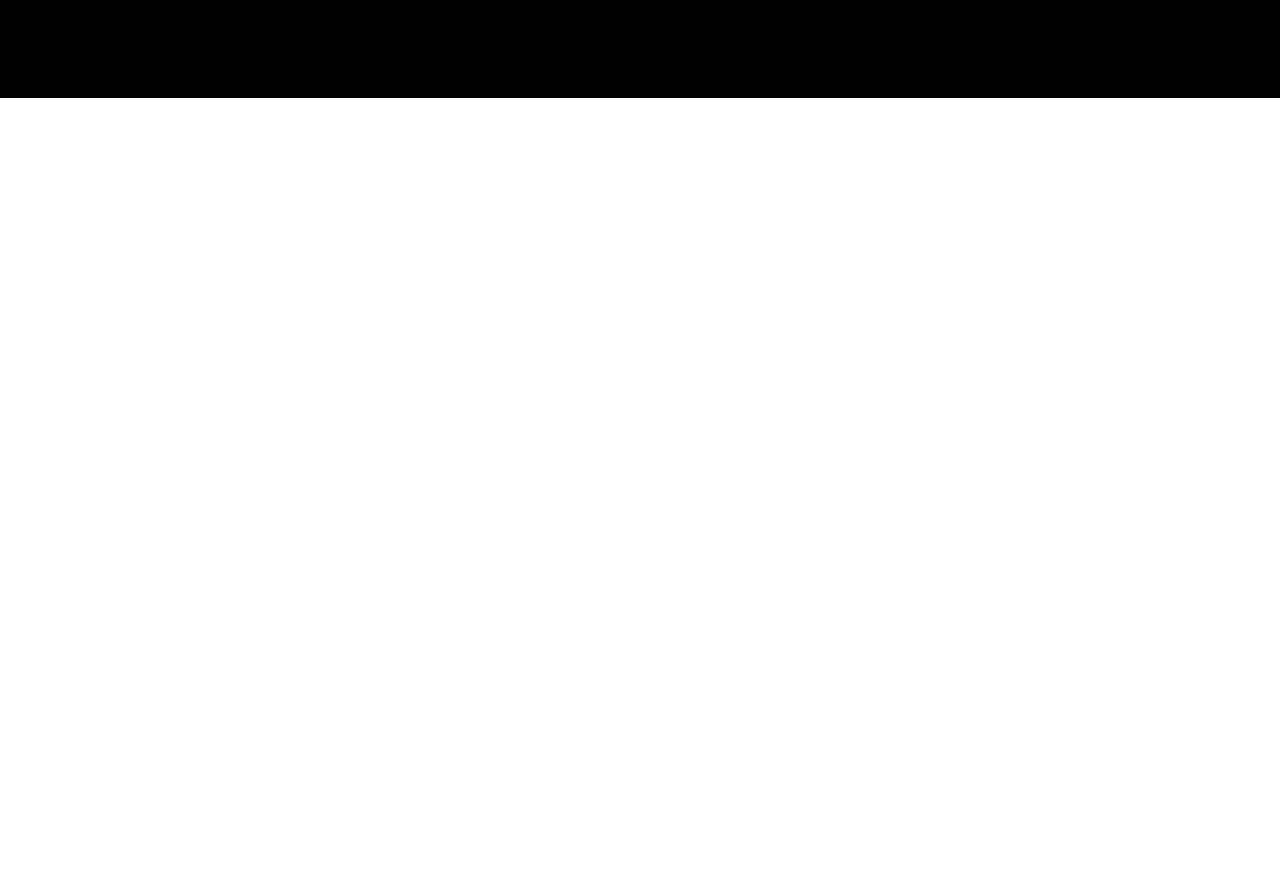
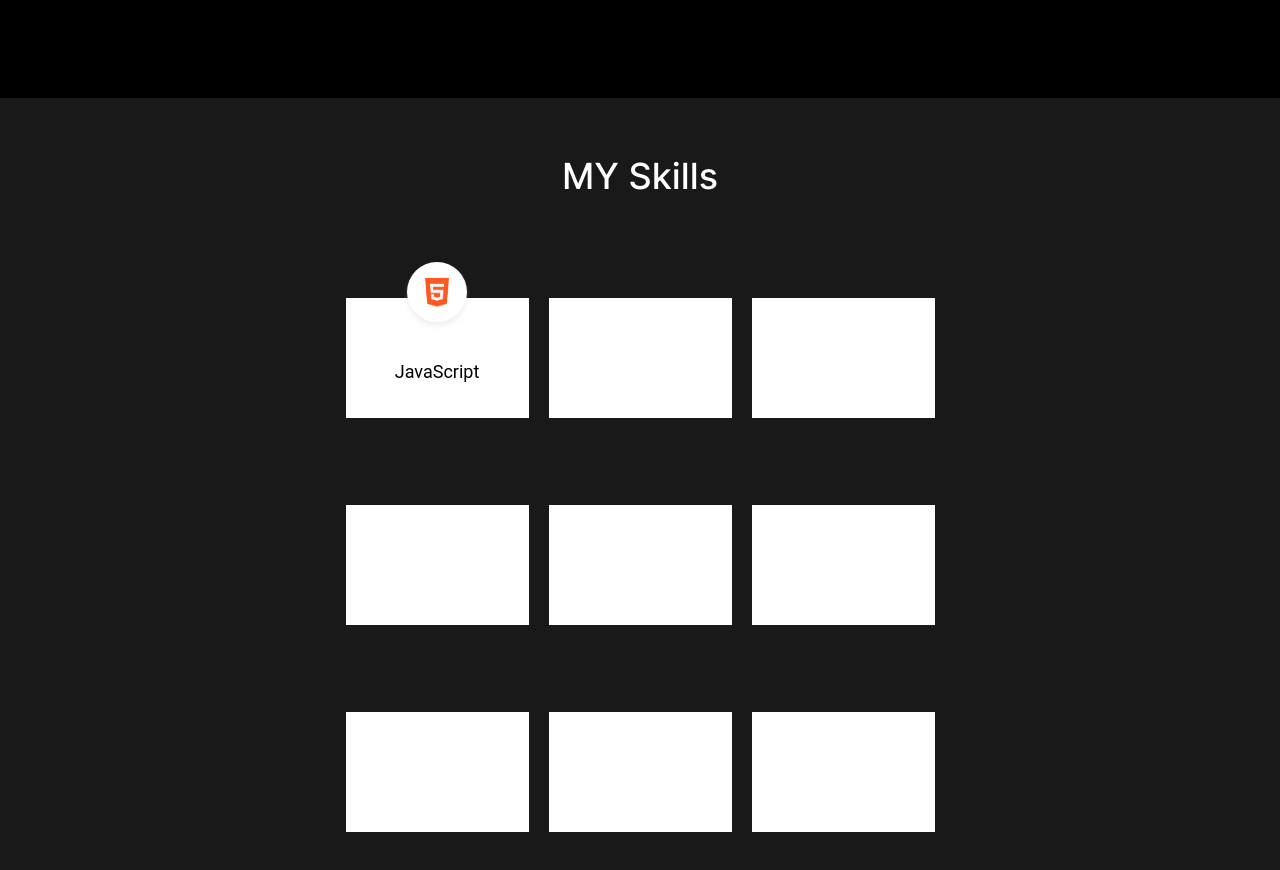
Before and after one commit to pozzandaniel/Portfolio, an Angular app: page / in a window 1280 px wide. Shown: the part 702-1572 px from the top of the page. Before the commit the page ends 800 px from the top, so only its background shows below. Built offline with nearby package versions, Linux system fonts and the light colour scheme.

Commit message:
started skillsComponent

```diff
--- a/src/app/app.component.html
+++ b/src/app/app.component.html
@@ -3,3 +3,4 @@
     <app-menu></app-menu>
     <app-head-section></app-head-section>
 </div>
+<app-skills></app-skills>
--- a/src/app/app.module.ts
+++ b/src/app/app.module.ts
@@ -5,12 +5,14 @@ import { AppRoutingModule } from './app-routing.module';
 import { AppComponent } from './app.component';
 import { MenuComponent } from './menu/menu.component';
 import { HeadSectionComponent } from './head-section/head-section.component';
+import { SkillsComponent } from './skills/skills.component';
 
 @NgModule({
   declarations: [
     AppComponent,
     MenuComponent,
-    HeadSectionComponent
+    HeadSectionComponent,
+    SkillsComponent
   ],
   imports: [
     BrowserModule,
--- a/src/app/head-section/head-section.component.html
+++ b/src/app/head-section/head-section.component.html
@@ -9,6 +9,6 @@
 
 </div>
 <div class="expand-button">
-    <img (mouseover)="bluegreenColor()" (mouseleave)="whiteColor()" src="./assets/img/icons/{{ img }}" alt="">
+    <a href="#skills-container"><img (mouseover)="bluegreenColor()" (mouseleave)="whiteColor()" src="./assets/img/icons/{{ img }}" alt=""></a>
 
 </div>
--- a/src/app/head-section/head-section.component.scss
+++ b/src/app/head-section/head-section.component.scss
@@ -58,10 +58,14 @@
         width: 54px;
         cursor: pointer;
 
+
+
         &:hover{
             animation: 1s ease-in-out Rotation;
         }
     }
+
+
 
 }
 
--- /dev/null
+++ b/src/app/skills/skills.component.html
@@ -0,0 +1,22 @@
+<div id="skills-container">
+    <p>MY Skills</p>
+    <div class="skills-row">
+        <div class="skill-box">
+            <div class="logo-container"><img src="./assets/img/icons/js.png" alt=""></div>
+            <p>JavaScript</p>
+        </div>
+        <div class="skill-box"></div>
+        <div class="skill-box"></div>
+    </div>
+    <div class="skills-row">
+        <div class="skill-box"></div>
+        <div class="skill-box"></div>
+        <div class="skill-box"></div>
+    </div>
+    <div class="skills-row">
+        <div class="skill-box"></div>
+        <div class="skill-box"></div>
+        <div class="skill-box"></div>
+    </div>
+
+</div>
--- /dev/null
+++ b/src/app/skills/skills.component.scss
@@ -0,0 +1,62 @@
+#skills-container{
+    height: 777px;
+    width: 100%;
+    background-color: rgba(0, 0, 0, 0.9);
+    box-sizing: border-box;
+    display: flex;
+    flex-direction: column;
+    align-items: center;
+    justify-content: space-around;
+
+    p{
+        font-family: 'Inter';
+        font-style: normal;
+        font-size: 36px;
+        line-height: 90px;
+        color: white;
+        font-weight: 500;
+        text-align: center;
+        margin: 0;
+    }
+
+    .skills-row{
+        display: flex;
+
+        .skill-box{
+            height: 120px;
+            width: 183px;
+            background-color: white;
+            margin: 10px;
+            display: flex;
+            flex-direction: column;
+            align-items: center;
+
+            p{
+                color: black;
+                font-family: 'Roboto';
+                font-style: normal;
+                font-weight: 400;
+                font-size: 18px;
+                line-height: 28px;
+            }
+            .logo-container{
+                position: relative;
+                bottom: 30%;
+                display: flex;
+                justify-content: center;
+                align-items: center;
+                width: 60px;
+                height: 60px;
+                border-radius: 50%;
+                background-color: white;
+                box-shadow: 0px 4px 4px rgba(197, 197, 197, 0.25);
+                img{
+                    width: 24px;
+                    height: 29px;
+
+                }
+
+            }
+        }
+    }
+}
--- /dev/null
+++ b/src/app/skills/skills.component.ts
@@ -0,0 +1,15 @@
+import { Component, OnInit } from '@angular/core';
+
+@Component({
+  selector: 'app-skills',
+  templateUrl: './skills.component.html',
+  styleUrls: ['./skills.component.scss']
+})
+export class SkillsComponent implements OnInit {
+
+  constructor() { }
+
+  ngOnInit(): void {
+  }
+
+}
--- a/src/styles.scss
+++ b/src/styles.scss
@@ -1,8 +1,11 @@
 /* You can add global styles to this file, and also import other style files */
+html{
+  scroll-behavior: smooth;
+}
+
 body{
-    margin: 0;
-    box-sizing: border-box;
-
+  margin: 0;
+  box-sizing: border-box;
 }
 
 .purple{
```
Also changed, not shown: src/assets/img/icons/js.png (added), 1 other file (tests, documents, lock files or other folders).
